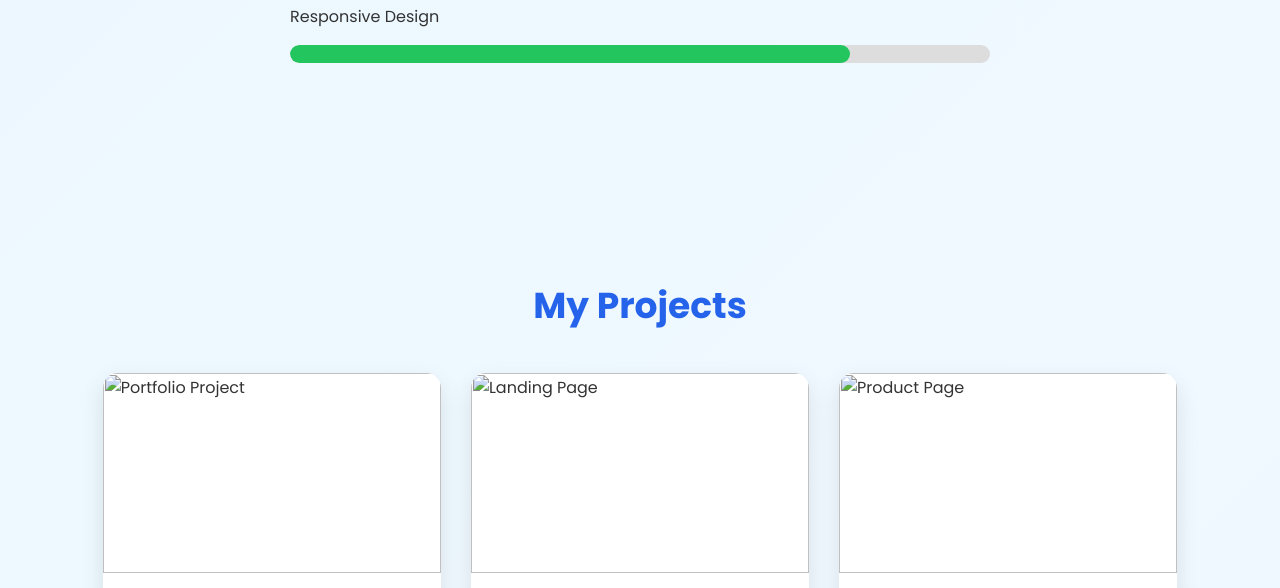
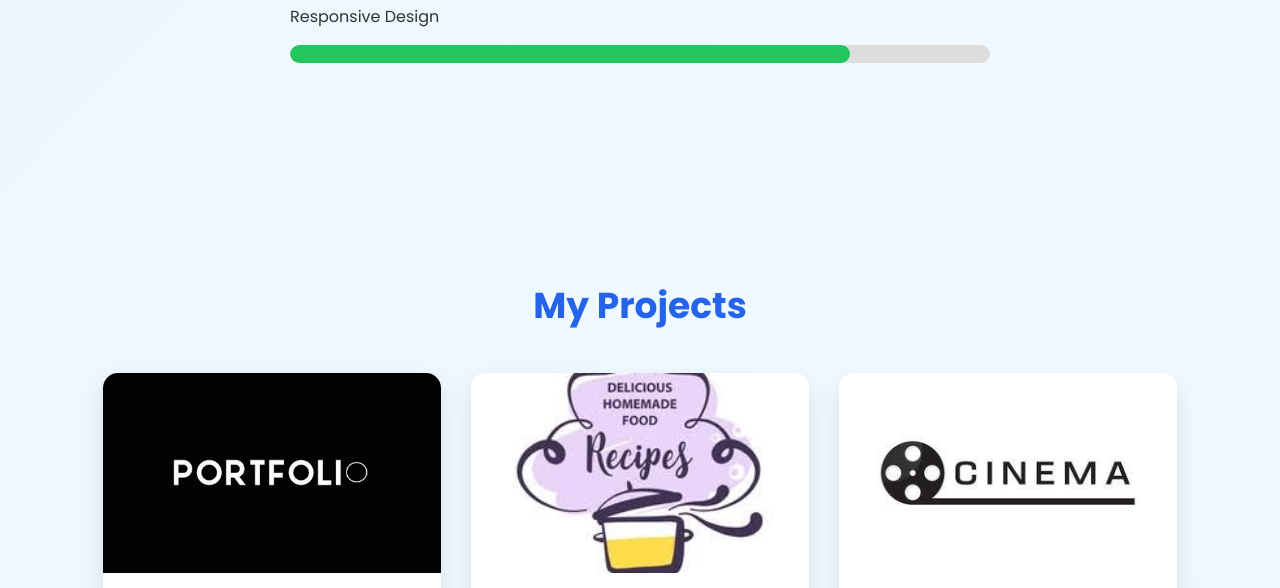
Before and after one commit to Mohdwasay19/My-Portfolio-Website, a plain HTML site: page index.html in a window 1280 px wide. Shown: the part 1628-2216 px from the top of the page. Drawn offline with Linux system fonts and the light colour scheme.

Commit message:
Update image source paths in index.html

```diff
--- a/index.html
+++ b/index.html
@@ -44,7 +44,7 @@
 
 
     <div class="hero-image">
-        <img src="images/profile.jpg" alt="Profile Picture">
+        <img src="profile.jpg" alt="Profile Picture">
     </div>
 
 </section>
@@ -108,7 +108,7 @@
 
 <div class="card">
 
-<img src="images/project1.jpg" alt="Portfolio Project">
+<img src="project1.jpg" alt="Portfolio Project">
 
 <h3>My Portfolio Website</h3>
 
@@ -122,7 +122,7 @@ A personal portfolio website created using HTML and CSS.
 
 <div class="card">
 
-<img src="images/project2.jpg" alt="Landing Page">
+<img src="project2.jpg" alt="Landing Page">
 
 <h3>A Simple Recepies Website</h3>
 
@@ -137,7 +137,7 @@ A Simple Recepies Website created using Flexbox layouts which shows different im
 
 <div class="card">
 
-<img src="images/project3.jpg" alt="Product Page">
+<img src="project3.jpg" alt="Product Page">
 
 <h3>Animated-Cinemas</h3>
 
```
